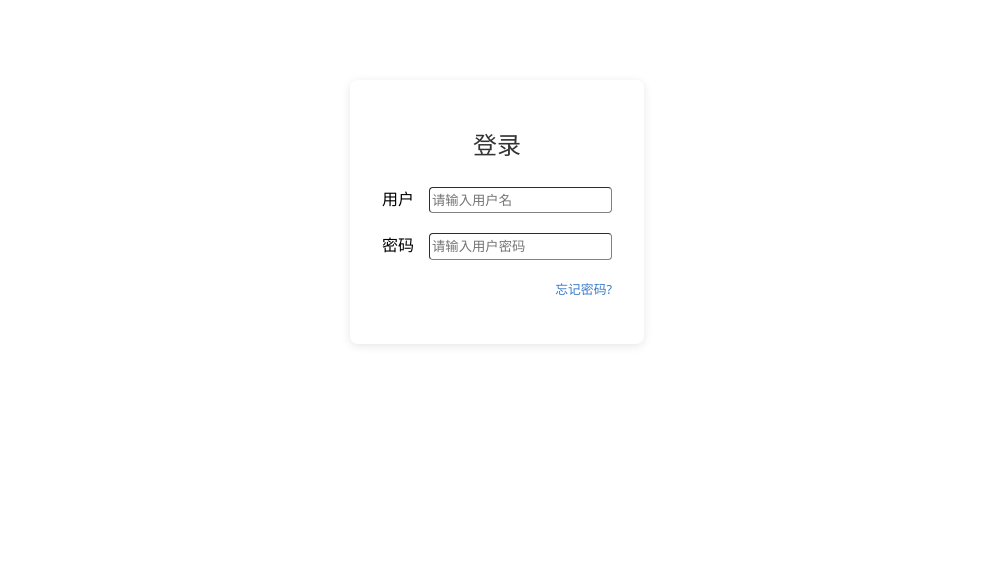
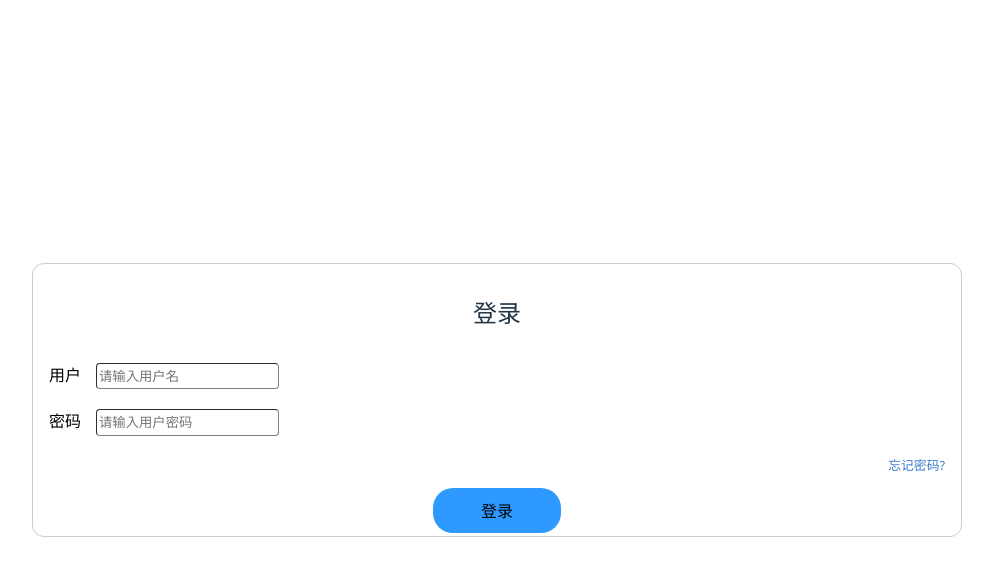
Before and after one commit to Mun1996/jnh-fe, a React (Vite) app: page /login in a window 1280 px wide. Shown: the top 576 px of the page, without its empty margins (143-1136 px from the left). Built offline with nearby package versions, Linux system fonts and the light colour scheme.

Commit message:
登录页面居中调整

```diff
--- a/src/pages/Login/Login.jsx
+++ b/src/pages/Login/Login.jsx
@@ -6,7 +6,7 @@ function Login() {
 
 
   return (
-    <div className="login-container">
+    <div className={styles.testStyle}>
       <h2 className={styles.title}>登录</h2>
         <div className={styles.loginName}>
           <span className={styles.inputLabel}>用户</span>
@@ -26,7 +26,7 @@ function Login() {
           />
         </div>
       <p className={styles.forgetpsw}>忘记密码?</p>
-
+        <button className={styles.loginEnter}>登录</button>
     </div>
   );
 }
--- a/src/pages/Login/Login.module.css
+++ b/src/pages/Login/Login.module.css
@@ -1,7 +1,19 @@
-.login-container{
-  background: white;
-  padding: 2rem;
-  min-height: 45vh;
+.testStyle {
+  padding: 1rem;
+  border: 1px solid #ccc;
+  border-radius: 12px;
+  width: 70%;
+  position: absolute;
+  top: 50%;
+  left: 50%;
+  transform: translate(-50%, -50%);
+}
+
+.testStyle{
+  padding: 1rem;
+  height: 30%;
+  border: 1px solid #ccc;
+  border-radius:12px;
 }
 
 .title {
@@ -49,5 +61,11 @@
 }
 
 .forgetpsw:hover {
-   text-decoration: underline;
+  text-decoration: underline;
 }
+
+.loginEnter {
+  width:8rem;
+  border-radius:20px;
+  background-color:rgb(46, 154, 255);
+}
```
